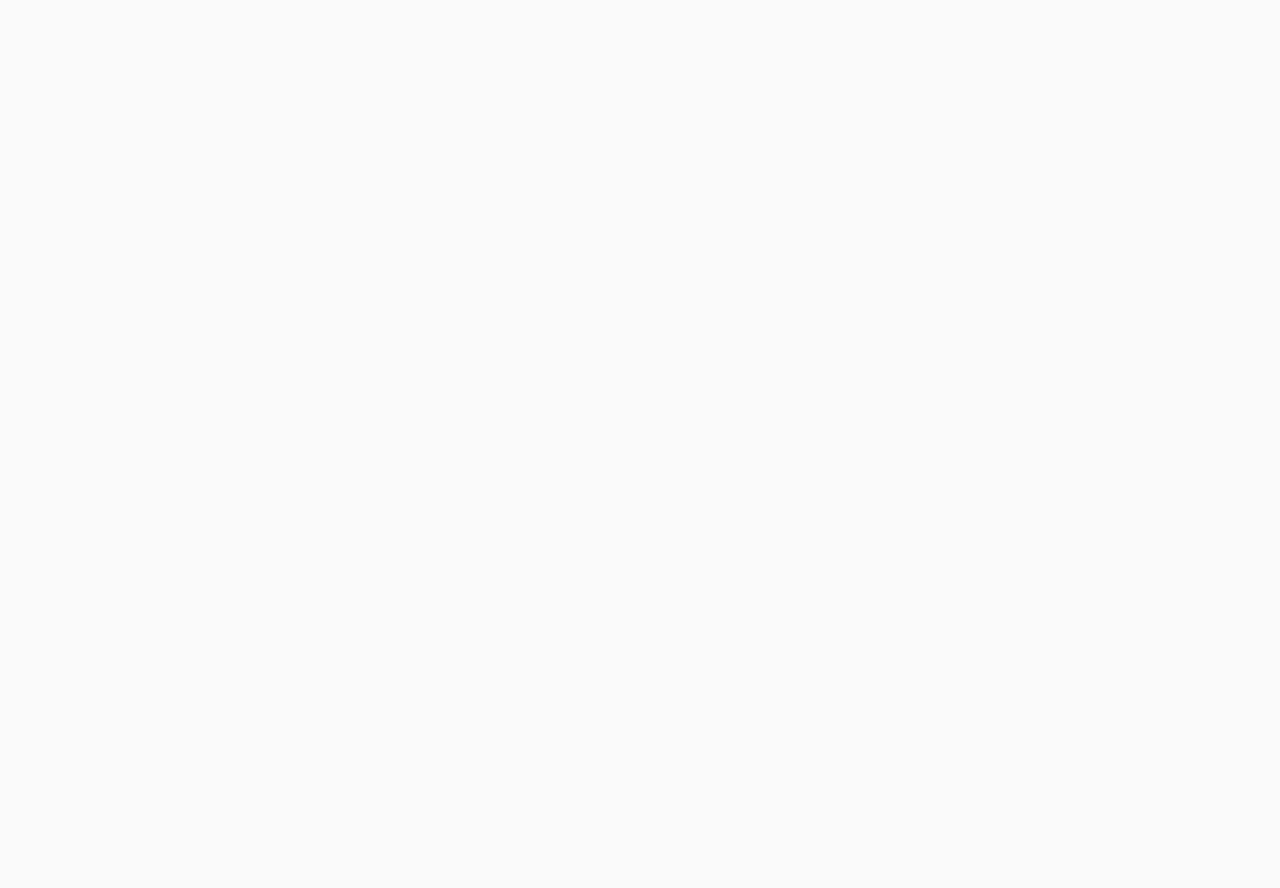
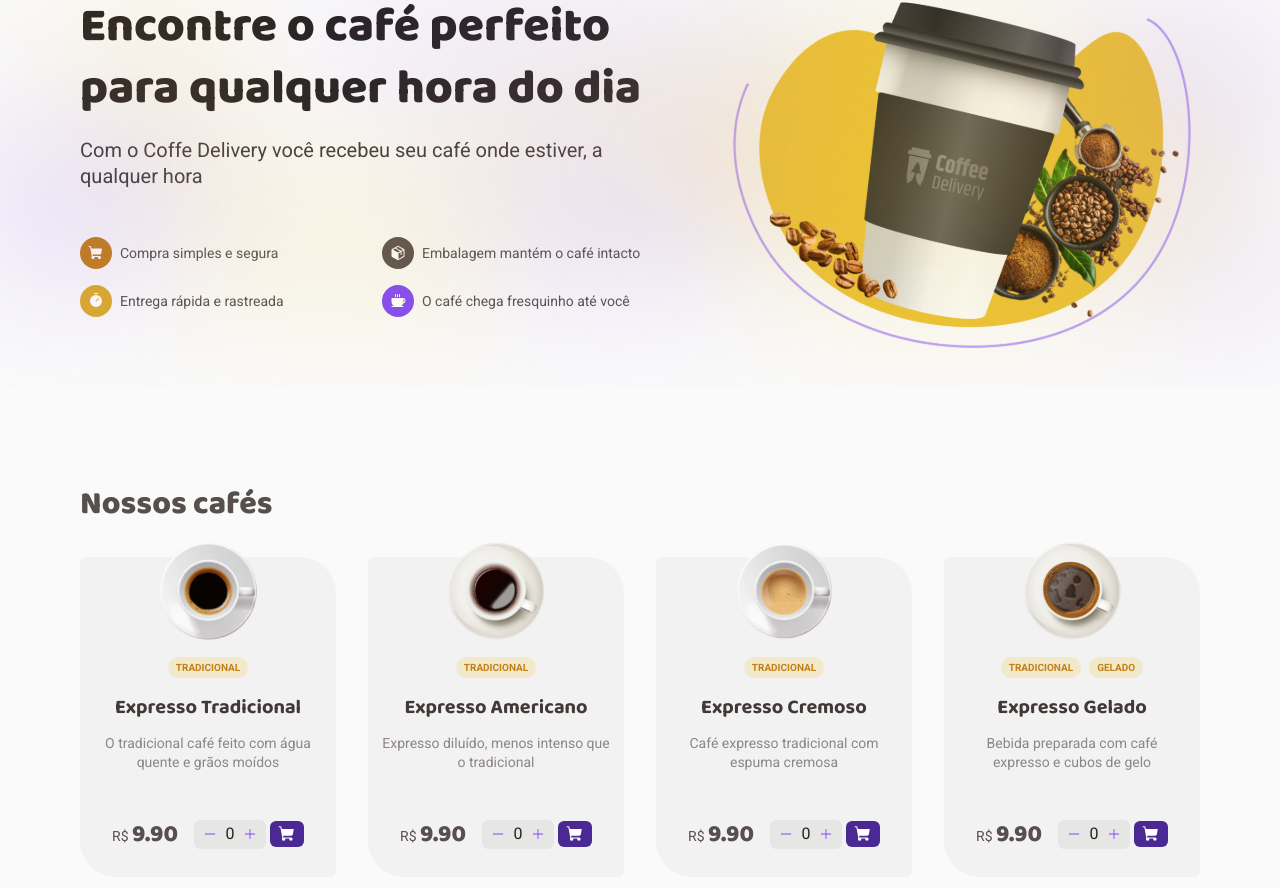
Before and after one commit to PauloHenriqueSousa2020/ignite-coffe-delivery, a React (Vite) app: page / in a window 1280 px wide. Shown: the part 206-1094 px from the top of the page. Before the commit the page ends 800 px from the top, so only its background shows below. Built offline with nearby package versions, Linux system fonts and the light colour scheme.

Commit message:
feat: home page structure

```diff
--- a/src/App.tsx
+++ b/src/App.tsx
@@ -3,12 +3,14 @@ import { defaultTheme } from "@/styles/defaultTheme"
 import { GlobalStyle } from "@/styles/global"
 import { BrowserRouter } from "react-router-dom"
 import { Router } from "@/routes/Router"
+import { Header } from "./components/Header"
 
 export function App() {
   return (
     <ThemeProvider theme={defaultTheme}>
       <BrowserRouter >
         <GlobalStyle />
+        <Header />
         <Router />
       </BrowserRouter>
     </ThemeProvider>
--- a/src/Layout/styles.ts
+++ /dev/null
@@ -1,6 +0,0 @@
-import styled from "styled-components";
-
-export const LayoutContainer = styled.main`
-  width: 70rem;
-  margin: 0 auto;
-`
--- a/src/components/Header/index.tsx
+++ b/src/components/Header/index.tsx
@@ -1,14 +1,14 @@
+import { Link } from "react-router-dom";
 import { MapPin, ShoppingCart } from "phosphor-react";
 
 import * as S from "./styles";
-import { Link } from "react-router-dom";
 
 export function Header() {
   const cart = null
   return (
     <S.HeaderContainer>
       <Link to="/">
-        <img src="/public/logo.svg" alt="Imagem de um copo de café com o texto Coffe Delivery ao lado" />
+        <img src="/logo.svg" alt="Imagem de um copo de café com o texto Coffe Delivery ao lado" />
       </Link>
 
       <S.Aside>
--- a/src/components/Header/styles.ts
+++ b/src/components/Header/styles.ts
@@ -5,6 +5,9 @@ export const HeaderContainer = styled.header`
   display: flex;
   align-items: center;
   justify-content: space-between;
+  width: 70rem;
+  margin: 0 auto;
+  background: ${({ theme }) => theme.colors.background};
 `
 
 export const Aside = styled.aside`
--- /dev/null
+++ b/src/components/InputQuantity/index.tsx
@@ -0,0 +1,26 @@
+import { useState } from "react";
+import { Minus, Plus } from "phosphor-react";
+
+import * as S from "./styles";
+
+export function InputQuantity() {
+  const [value, setValue] = useState(0);
+
+  function handleIncrementValue() {
+    setValue(value + 1)
+  }
+  function handleDecrementValue() {
+    setValue(value === 0 ? 0 : value - 1)
+  }
+  return (
+    <S.InputQuantity>
+      <button onClick={handleDecrementValue}>
+        <Minus size={14} weight="fill" />
+      </button>
+      <span>{value}</span>
+      <button onClick={handleIncrementValue}>
+        <Plus size={14} weight="fill" />
+      </button>
+    </S.InputQuantity>
+  )
+}
--- /dev/null
+++ b/src/components/InputQuantity/styles.ts
@@ -0,0 +1,36 @@
+import styled from "styled-components";
+
+export const InputQuantity = styled.div`
+  background: ${({ theme }) => theme.colors.baseButton};
+  ${({ theme }) => theme.fonts.textM};
+  display: flex;
+  align-items: center;
+  justify-content: center;
+  gap: 0.25rem;
+  padding: 0.25rem 0.5rem;
+  border-radius: 6px;
+  min-width: 72px;
+
+  button {
+    border: none;
+    background: none;
+    display: flex;
+    align-items: center;
+
+    svg {
+      fill: ${({ theme }) => theme.colors.purple};
+      transition: fill 0.2s;
+    }
+
+    svg:hover {
+      fill: ${({ theme }) => theme.colors.purpleDark};
+    }
+  }
+
+  span {
+    color: ${({ theme }) => theme.colors.baseTitle};
+    min-width: 18px;
+    text-align: center;
+  }
+
+`
--- a/src/data.json
+++ b/src/data.json
@@ -6,7 +6,7 @@
       "description": "O tradicional café feito com água quente e grãos moídos",
       "tags": ["tradicional"],
       "price": 9.90,
-      "image": "/images/coffees/expresso.svg"
+      "image": "/coffes/expresso.svg"
     },
     {
       "id": "2",
@@ -14,7 +14,7 @@
       "description": "Expresso diluído, menos intenso que o tradicional",
       "tags": ["tradicional"],
       "price": 9.90,
-      "image": "/images/coffees/americano.svg"
+      "image": "/coffes/americano.svg"
     },
     {
       "id": "3",
@@ -22,7 +22,7 @@
       "description": "Café expresso tradicional com espuma cremosa",
       "tags": ["tradicional"],
       "price": 9.90,
-      "image": "/images/coffees/expresso-cremoso.svg"
+      "image": "/coffes/expresso-cremoso.svg"
     },
     {
       "id": "4",
@@ -30,7 +30,7 @@
       "description": "Bebida preparada com café expresso e cubos de gelo",
       "tags": ["tradicional", "gelado"],
       "price": 9.90,
-      "image": "/images/coffees/cafe-gelado.svg"
+      "image": "/coffes/cafe-gelado.svg"
     },
     {
       "id": "5",
@@ -38,7 +38,7 @@
       "description": "Meio a meio de expresso tradicional com leite vaporizado",
       "tags": ["tradicional", "com leite"],
       "price": 9.90,
-      "image": "/images/coffees/cafe-com-leite.svg"
+      "image": "/coffes/cafe-com-leite.svg"
     },
     {
       "id": "6",
@@ -46,7 +46,7 @@
       "description": "Uma dose de café expresso com o dobro de leite e espuma cremosa",
       "tags": ["tradicional", "com leite"],
       "price": 9.90,
-      "image": "/images/coffees/latte.svg"
+      "image": "/coffes/latte.svg"
     },
     {
       "id": "7",
@@ -54,7 +54,7 @@
       "description": "Bebida com canela feita de doses iguais de café, leite e espuma",
       "tags": ["tradicional", "com leite"],
       "price": 9.90,
-      "image": "/images/coffees/capuccino.svg"
+      "image": "/coffes/cappucino.svg"
     },
     {
       "id": "8",
@@ -62,7 +62,7 @@
       "description": "Café expresso misturado com um pouco de leite quente e espuma",
       "tags": ["tradicional", "com leite"],
       "price": 9.90,
-      "image": "/images/coffees/macchiato.svg"
+      "image": "/coffes/macchiato.svg"
     },
     {
       "id": "9",
@@ -70,7 +70,7 @@
       "description": "Café expresso misturado com um pouco de leite quente e espuma",
       "tags": ["tradicional", "com leite"],
       "price": 9.90,
-      "image": "/images/coffees/mocaccino.svg"
+      "image": "/coffes/mochaccino.svg"
     },
     {
       "id": "10",
@@ -78,7 +78,7 @@
       "description": "Bebida feita com chocolate dissolvido no leite quente e café",
       "tags": ["especial", "com leite"],
       "price": 9.90,
-      "image": "/images/coffees/chocolate-quente.svg"
+      "image": "/coffes/chocolate-quente.svg"
     },
     {
       "id": "11",
@@ -86,7 +86,7 @@
       "description": "Drink gelado de café expresso com rum, creme de leite e hortelã",
       "tags": ["especial", "alcoólico", "gelado"],
       "price": 9.90,
-      "image": "/images/coffees/cubano.svg"
+      "image": "/coffes/cubano.svg"
     },
     {
       "id": "12",
@@ -94,7 +94,7 @@
       "description": "Bebida adocicada preparada com café e leite de coco",
       "tags": ["especial"],
       "price": 9.90,
-      "image": "/images/coffees/havaiano.svg"
+      "image": "/coffes/havaiano.svg"
     },
     {
       "id": "13",
@@ -102,7 +102,7 @@
       "description": "Bebida preparada com grãos de café árabe e especiarias",
       "tags": ["especial"],
       "price": 9.90,
-      "image": "/images/coffees/arabe.svg"
+      "image": "/coffes/arabe.svg"
     },
     {
       "id": "14",
@@ -110,7 +110,7 @@
       "description": "Bebida a base de café, uísque irlandês, açúcar e chantilly",
       "tags": ["especial", "alcoólico"],
       "price": 9.90,
-      "image": "/images/coffees/irlandes.svg"
+      "image": "/coffes/irlandes.svg"
     }
   ]
 }
--- a/src/pages/Home/index.tsx
+++ b/src/pages/Home/index.tsx
@@ -1,7 +1,91 @@
-export function Home () {
-  return(
-    <div>
-      Home
-    </div>
+import { Coffee, Package, ShoppingCart, Timer } from "phosphor-react";
+import { InputQuantity } from "@/components/InputQuantity";
+import { coffees } from "../../data.json";
+import * as S from "./styles";
+export function Home() {
+
+  return (
+    <S.Container>
+      <img src="/coffe-delivery-bg.svg" id="coffe-delivery-bg" />
+
+      <S.MainContainer>
+        <S.TextImageContainer>
+          <S.TextContainer>
+            <p>
+              Encontre o café perfeito para qualquer hora do dia
+            </p>
+            <span>Com o Coffe Delivery você recebeu seu café onde estiver, a qualquer hora</span>
+
+            <div className="infosContainer">
+              <S.ShoppingInfoContainer coffeColors="yellowDark">
+                <div>
+                  <ShoppingCart weight="fill" />
+                </div>
+                <label>Compra simples e segura</label>
+              </S.ShoppingInfoContainer>
+              <S.ShoppingInfoContainer coffeColors="baseText">
+                <div>
+                  <Package weight="fill" />
+                </div>
+                <label>Embalagem mantém o café intacto</label>
+              </S.ShoppingInfoContainer>
+              <S.ShoppingInfoContainer coffeColors="yellow">
+                <div>
+                  <Timer weight="fill" />
+                </div>
+                <label>Entrega rápida e rastreada</label>
+              </S.ShoppingInfoContainer>
+              <S.ShoppingInfoContainer coffeColors="purple">
+                <div>
+                  <Coffee weight="fill" />
+                </div>
+                <label>O café chega fresquinho até você</label>
+              </S.ShoppingInfoContainer>
+            </div>
+          </S.TextContainer>
+          <img src="/coffe-delivery-icon.svg" />
+        </S.TextImageContainer>
+      </S.MainContainer>
+
+      <S.CoffeListContainer>
+        <p className="title">Nossos cafés</p>
+
+        <div className="coffeList">
+          {coffees.map(coffe => (
+            <S.CoffeCard key={coffe.id}>
+              <img src={coffe.image} />
+
+              <div className="tags">
+                {coffe.tags.map(tag => (
+                  <span className="tag" key={tag}>{tag}</span>
+                ))}
+              </div>
+
+              <p className="coffeTitle">{coffe.title}</p>
+
+              <span className="coffeDescription">
+                {coffe.description}
+              </span>
+
+
+              <div className="coffePriceContainer">
+                <div className="priceWrapper">
+                  <span className="cipher">R$ </span>
+                  <span className="price">{coffe.price.toFixed(2)}</span>
+                </div>
+                <div className="coffePriceShopping">
+
+                  <InputQuantity />
+                  <button className="shoppingCartButton">
+                    <ShoppingCart size={18} weight="fill" />
+                  </button>
+                </div>
+              </div>
+            </S.CoffeCard>
+          ))}
+        </div>
+
+      </S.CoffeListContainer>
+    </S.Container>
   )
 }
--- /dev/null
+++ b/src/pages/Home/styles.ts
@@ -0,0 +1,195 @@
+import styled from "styled-components";
+
+export const Container = styled.div`
+  padding: 5.75rem 0;
+  position: relative;
+  display: flex;
+  flex-direction: column;
+  gap: 8rem;
+
+  img#coffe-delivery-bg {
+    position: absolute;
+    top: 0;
+    left: 0;
+    max-height: 34rem;
+    width: 100%;
+    object-fit: cover;
+  }
+`
+
+export const MainContainer = styled.main`
+  display: flex;
+  flex-direction: column;
+  width: 70rem;
+  margin: 0 auto;
+`
+
+export const TextImageContainer = styled.div`
+  display: flex;
+  gap: 3.5rem;
+`
+
+export const TextContainer = styled.div`
+  p {
+    ${({ theme }) => theme.fonts.titleXL};
+    color: ${({ theme }) => theme.colors.baseTitle};
+    margin-bottom: 1rem;
+  }
+
+  span {
+    ${({ theme }) => theme.fonts.textL};
+    color: ${({ theme }) => theme.colors.baseSubtitle};
+  }
+
+  .infosContainer {
+    display: grid;
+    grid-template-columns: 1fr 1fr;
+    margin-top: 3rem;
+    gap: 1rem;
+
+    div {
+      svg {
+
+      }
+    }
+  }
+`
+
+const COFFE_COLORS = {
+  yellowDark: 'yellowDark',
+  yellow: 'yellow',
+  baseText: 'baseText',
+  purple: 'purple'
+} as const
+
+interface CoffeColorsProps {
+  coffeColors: keyof typeof COFFE_COLORS
+}
+
+export const ShoppingInfoContainer = styled.div<CoffeColorsProps>`
+  display: flex;
+  align-items: center;
+  gap: 0.5rem;
+
+
+  div {
+    background: ${(props) => props.theme.colors[COFFE_COLORS[props.coffeColors]]};
+     width: 2rem;
+    height: 2rem;
+    border-radius: 50%;
+    display: flex;
+    align-items: center;
+    justify-content: center;
+
+    svg {
+      fill: ${({ theme }) => theme.colors.white};
+    }
+  }
+
+  label {
+    color: ${({ theme }) => theme.colors.baseText};
+    ${({ theme }) => theme.fonts.textM};
+    font-size: 0.875rem;
+  }
+`
+
+export const CoffeListContainer = styled.div`
+  width: 70rem;
+  margin: 0 auto;
+
+  .title {
+    ${({ theme }) => theme.fonts.titleL};
+    margin-bottom: 2rem;
+  }
+
+  .coffeList {
+    display: grid;
+    grid-template-columns: repeat(4, 1fr);
+    gap: 2rem;
+  }
+`
+export const CoffeCard = styled.div`
+  background: ${({ theme }) => theme.colors.baseCard};
+  width: 16rem;
+  height: 20rem;
+  border-top-left-radius: 6px;
+  border-top-right-radius: 36px;
+  border-bottom-right-radius: 6px;
+  border-bottom-left-radius: 36px;
+  display: flex;
+  flex-direction: column;
+  align-items: center;
+  padding: 0 0.875rem;
+
+  img {
+    margin-top: -1rem;
+  }
+
+  .tags {
+    display: flex;
+    align-items: center;
+    gap: 0.5rem;
+    margin: 1rem 0;
+
+    .tag {
+      background: ${({ theme }) => theme.colors.yellowLight};
+      text-transform: uppercase;
+      ${({ theme }) => theme.fonts.tag};
+      color: ${({ theme }) => theme.colors.yellowDark};
+      padding: 0.25rem 0.5rem;
+      border-radius: 16px;
+    }
+  }
+
+  .coffeTitle  {
+    ${({ theme }) => theme.fonts.titleS};
+    color: ${({ theme }) => theme.colors.baseSubtitle};
+    margin-bottom: 0.875rem;
+  }
+
+  .coffeDescription {
+    ${({ theme }) => theme.fonts.textS};
+    color: ${({ theme }) => theme.colors.baseLabel};
+    text-align: center;
+    margin-bottom: 1rem;
+  }
+
+  .coffePriceContainer {
+    display: flex;
+    justify-content: space-between;
+    gap: 1rem;
+    margin-top: 2rem;
+
+    .priceWrapper {
+      color: ${({ theme }) => theme.colors.baseText};
+
+      .cipher {
+        ${({ theme }) => theme.fonts.textS};
+      }
+
+      .price {
+        ${({ theme }) => theme.fonts.titleM};
+
+      }
+    }
+
+    .coffePriceShopping {
+      display: flex;
+      gap: 0.25rem;
+      align-items: center;
+
+      .shoppingCartButton {
+        background: ${({ theme }) => theme.colors.purpleDark};
+        display: flex;
+        align-items: center;
+        border-radius: 6px;
+        padding: 0.25rem 0.5rem;
+
+        svg {
+          fill: ${({ theme }) => theme.colors.white};
+        }
+      }
+    }
+
+  }
+`
```
Also changed, not shown: src/Layout/index.tsx (deleted, +0 -14 lines), src/routes/Router.tsx (+2 -6 lines), src/styles/global.ts (+23 -0 lines).
